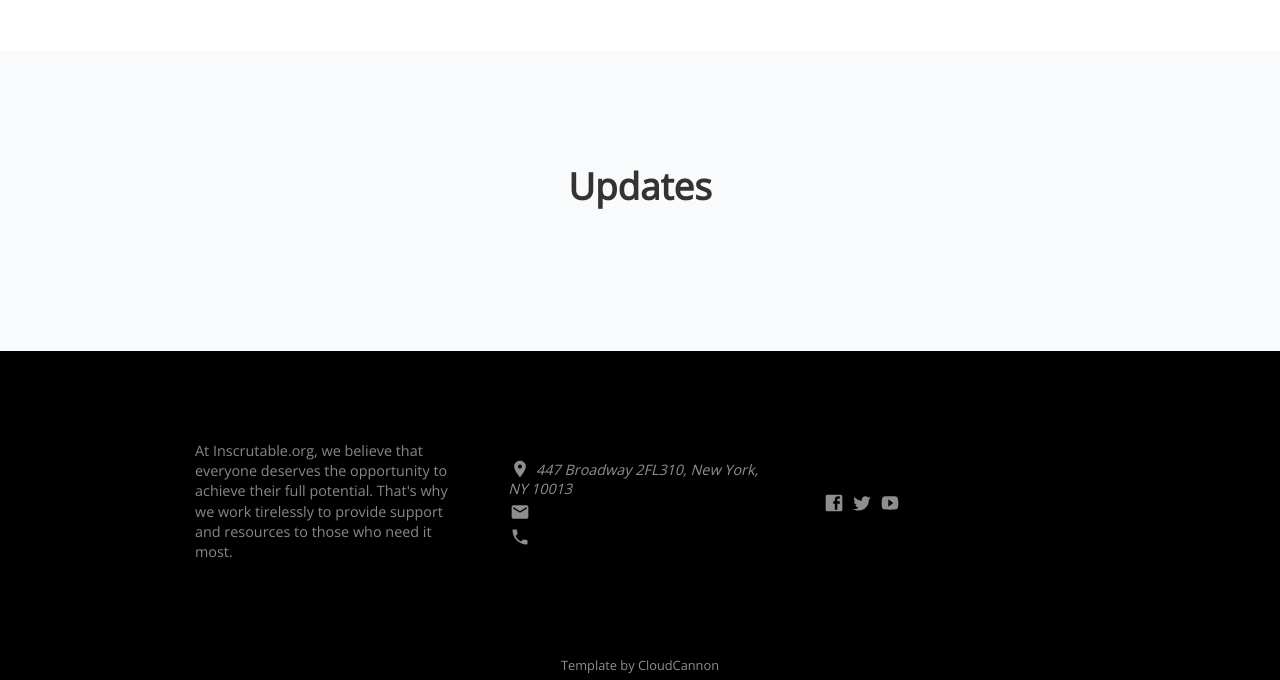
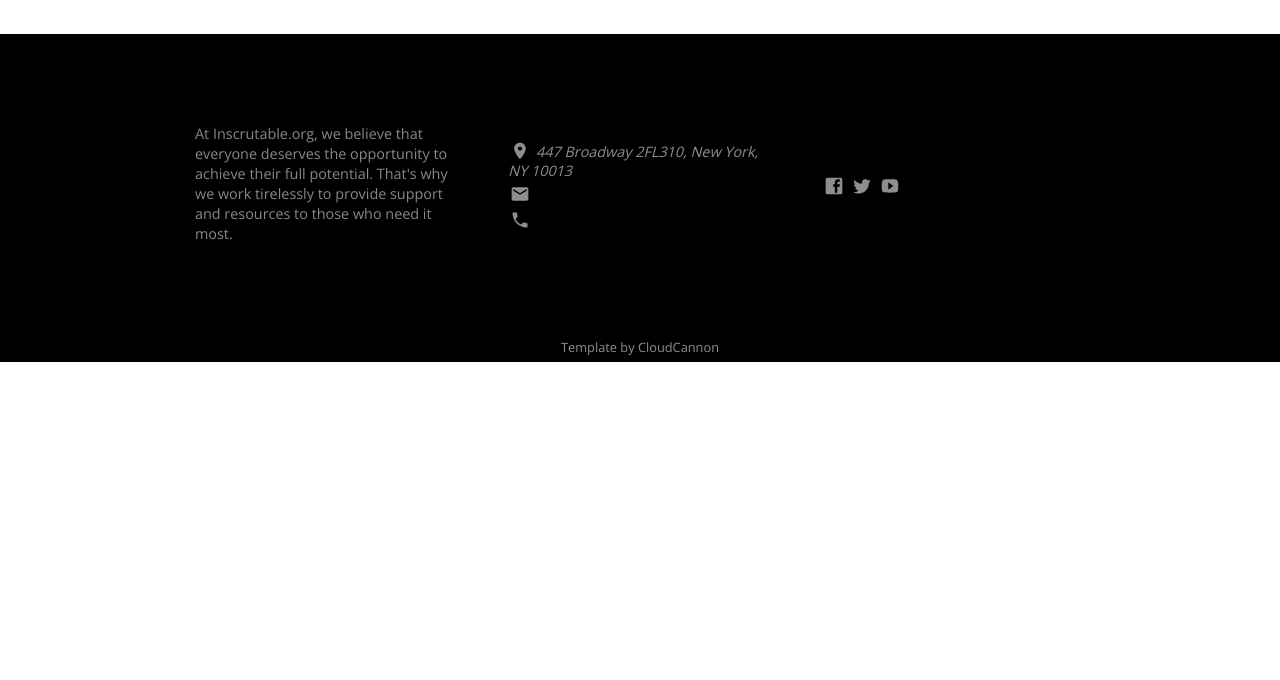
Before and after one commit to dankarlin/inscrutable-cause, a Jekyll site: the page built from index.html, in a window 1280 px wide and 900 px high, scrolled down 3501 px, cut to the strip 220-900 px from the top of the window. Built offline with Jekyll 4.4.1, drawn with Linux system fonts in a browser that asks for light colours; nearby versions of some CDN libraries; a script that is not in the unit is left out; after the commit the page ends 4083 px from its top, so only the background shows below that.

Commit message:
kill update

```diff
--- a/index.html
+++ b/index.html
@@ -84,7 +84,7 @@ title: Inscrutable
 		</p>
 		<div class="attribute">
 			<p class="meta">
-				<span class="image"><img class="editable" src="{{ site.baseurl }}/images/wooly.jpg" alt="Wooly" /></span>
+				<span class="image"><img class="editable" src="{{ site.baseurl }}/images/DALLE-2022-12-13-16.24.13---photograph-of-a-philanthropist.png" alt="MM" /></span>
 				<span class="author editable"><strong>Martin McCandless</strong></span>
 			</p>
 		</div>
@@ -110,24 +110,3 @@ title: Inscrutable
 		{{ site.donation_embed }}
 	</div>
 </div>
-
-<div class="darker">
-	<div class="container">
-		<h2 class="editable">Updates</h2>
-		<p class="editor-link"><a href="cloudcannon:collections/_posts" class="btn"><strong>&#9998;</strong> Add Update</a></p>
-		<div class="posts">
-			{% for post in site.posts %}
-				<div class="post">
-					<div class="image" style="background-image: url({{ post.featured_image}})"></div>
-					<div class="post-content">
-						<p class="date">{{ post.date | date: '%B %d, %Y' }}</p>
-						<h3>{{ post.title }}</h3>
-
-						{{ post.content }}
-						<p class="editor-link"><a href="cloudcannon:collections/{{ post.path }}" class="btn"><strong>&#9998;</strong> Edit Update</a></p>
-					</div>
-				</div>
-			{% endfor %}
-		</div>
-	</div>
-</div>
```
Also changed, not shown: 4 other files.
